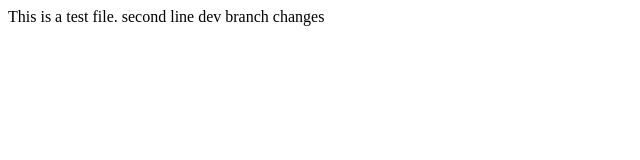
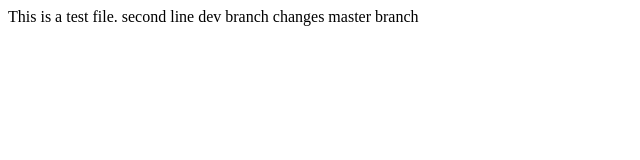
Before and after one commit to kchandruind/cart, a plain HTML site: page code/index.html in a window 1280 px wide. Shown: the whole page, without its empty margins (0-640 px from the left). Drawn offline with Linux system fonts and the light colour scheme.

Commit message:
master change

```diff
--- a/code/index.html
+++ b/code/index.html
@@ -1,3 +1,4 @@
 This is a test file. <CHANDRU>
 second line
 dev branch changes
+master branch
```
